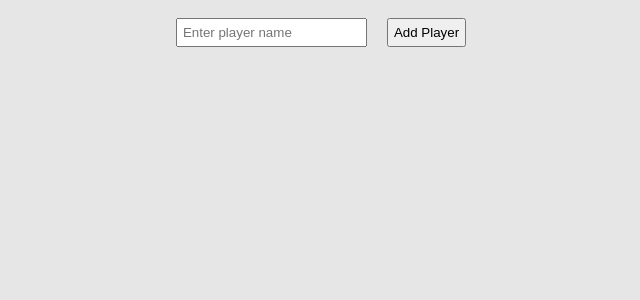
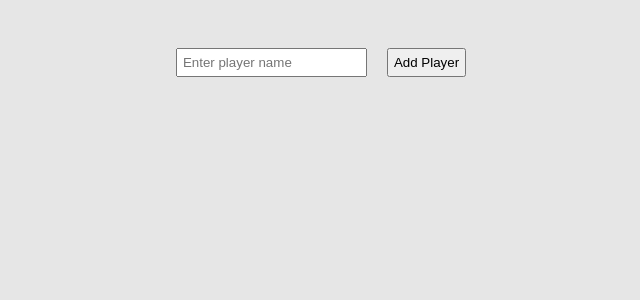
Before and after one commit to johnobriendev/discgolfScorecard, a React (Vite) app: page / in a window 1280 px wide. Shown: the top 300 px of the page, without its empty margins (309-949 px from the left). Built offline with nearby package versions, Linux system fonts and the light colour scheme.

Commit message:
modidy css for top div

```diff
--- a/src/components/styles/App.css
+++ b/src/components/styles/App.css
@@ -80,10 +80,17 @@ td:last-child {
 
 @media all and (min-width: 1024px) {
 
+.container{
+  padding:30px;
+}
+
 .top-div{
   display: flex;
-  justify-content: center;
+  flex-direction: column;
+  align-items: center;
 }
+
+
 .score-input-section{
   width:20%;
 }
```
Also changed, not shown: 4 other files (tests, documents, lock files or other folders).
